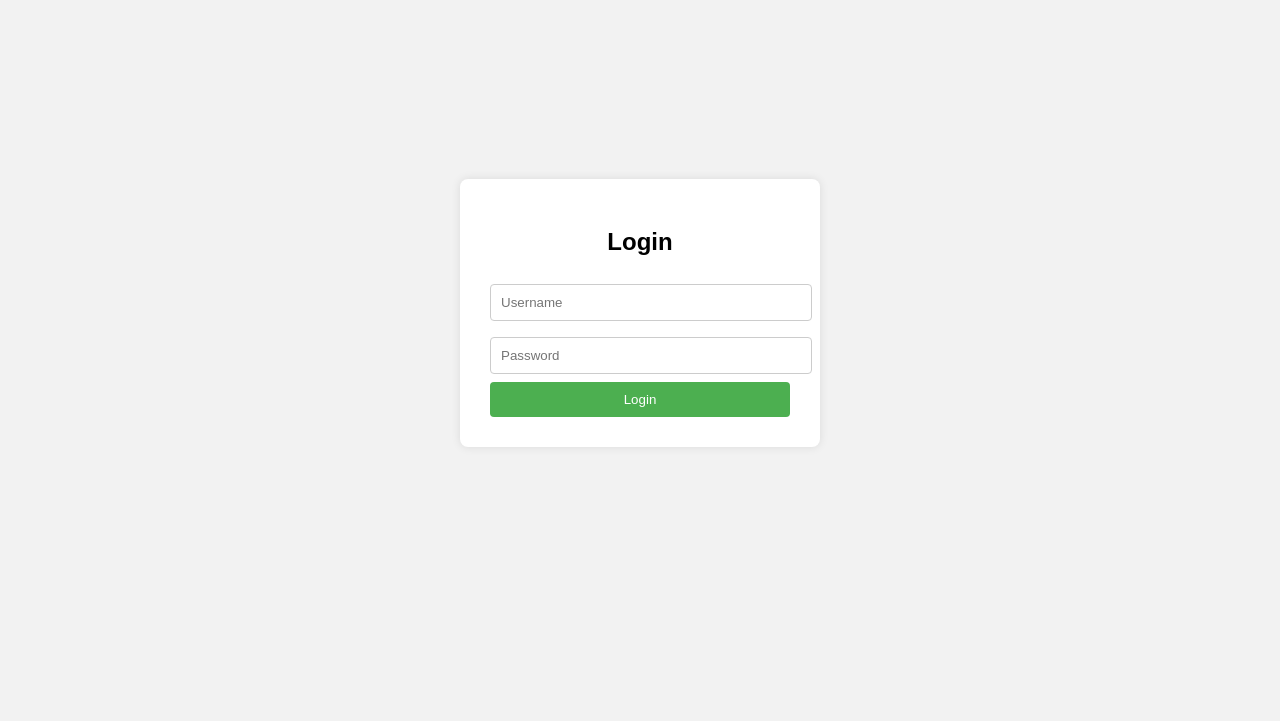
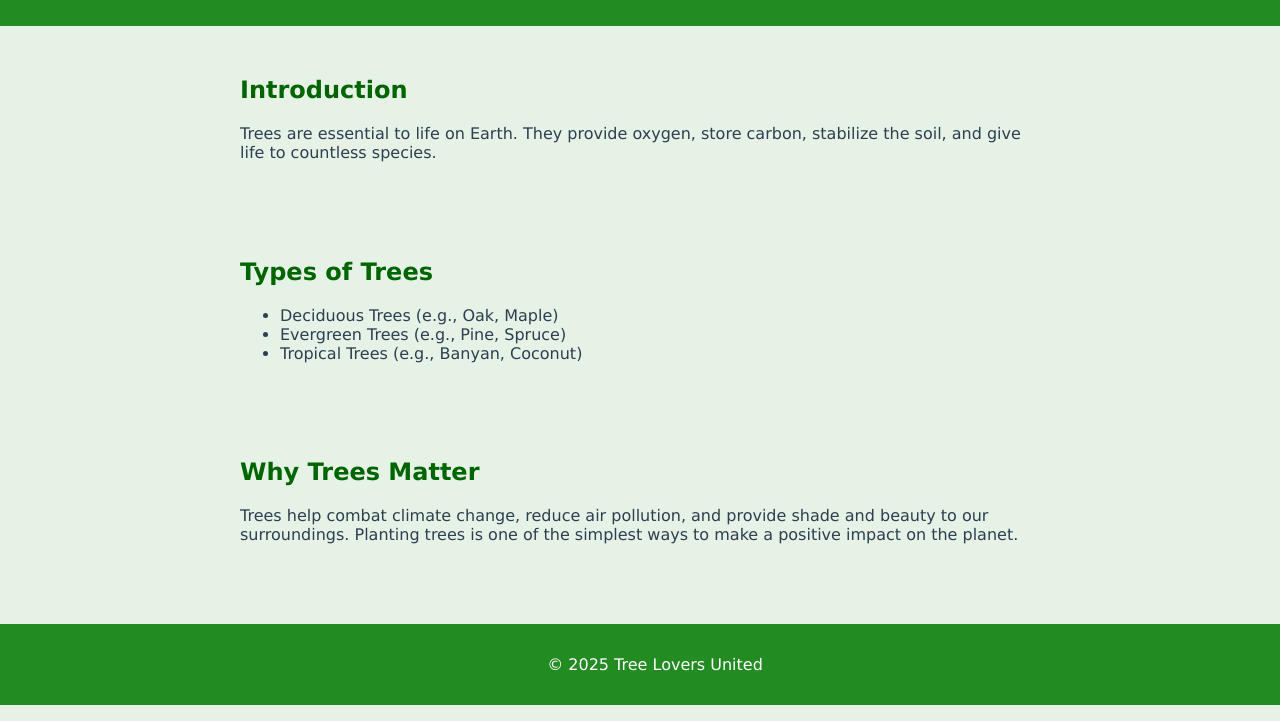
Before and after one commit to kushal-av/kushal.github.io, a plain HTML site: page index.html in a window 1280 px wide. Shown: the part 95-816 px from the top of the page. Drawn offline with Linux system fonts and the light colour scheme.

Commit message:
Update index.html

```diff
--- a/index.html
+++ b/index.html
@@ -3,57 +3,68 @@
 <head>
   <meta charset="UTF-8" />
   <meta name="viewport" content="width=device-width, initial-scale=1.0" />
-  <title>Simple Login Page</title>
+  <title>All About Trees</title>
   <style>
     body {
-      font-family: Arial, sans-serif;
-      background-color: #f2f2f2;
-      display: flex;
-      justify-content: center;
-      align-items: center;
-      height: 100vh;
+      font-family: Verdana, sans-serif;
+      margin: 0;
+      padding: 0;
+      background-color: #e6f2e6;
+      color: #2c3e50;
     }
-    .login-container {
-      background-color: white;
+    header {
+      background-color: #228B22;
+      color: white;
+      padding: 20px;
+      text-align: center;
+    }
+    section {
       padding: 30px;
-      border-radius: 8px;
-      box-shadow: 0 0 10px rgba(0,0,0,0.1);
-      width: 300px;
+      max-width: 800px;
+      margin: auto;
     }
-    .login-container h2 {
+    h2 {
+      color: #006400;
+    }
+    footer {
+      background-color: #228B22;
+      color: white;
       text-align: center;
-      margin-bottom: 20px;
-    }
-    input[type="text"],
-    input[type="password"] {
+      padding: 15px;
+      position: fixed;
+      bottom: 0;
       width: 100%;
-      padding: 10px;
-      margin: 8px 0;
-      border: 1px solid #ccc;
-      border-radius: 4px;
-    }
-    button {
-      width: 100%;
-      padding: 10px;
-      background-color: #4CAF50;
-      color: white;
-      border: none;
-      border-radius: 4px;
-      cursor: pointer;
-    }
-    button:hover {
-      background-color: #45a049;
     }
   </style>
 </head>
 <body>
-  <div class="login-container">
-    <h2>Login</h2>
-    <form>
-      <input type="text" placeholder="Username" required />
-      <input type="password" placeholder="Password" required />
-      <button type="submit">Login</button>
-    </form>
-  </div>
+
+  <header>
+    <h1>Welcome to the World of Trees</h1>
+  </header>
+
+  <section>
+    <h2>Introduction</h2>
+    <p>Trees are essential to life on Earth. They provide oxygen, store carbon, stabilize the soil, and give life to countless species.</p>
+  </section>
+
+  <section>
+    <h2>Types of Trees</h2>
+    <ul>
+      <li>Deciduous Trees (e.g., Oak, Maple)</li>
+      <li>Evergreen Trees (e.g., Pine, Spruce)</li>
+      <li>Tropical Trees (e.g., Banyan, Coconut)</li>
+    </ul>
+  </section>
+
+  <section>
+    <h2>Why Trees Matter</h2>
+    <p>Trees help combat climate change, reduce air pollution, and provide shade and beauty to our surroundings. Planting trees is one of the simplest ways to make a positive impact on the planet.</p>
+  </section>
+
+  <footer>
+    <p>&copy; 2025 Tree Lovers United</p>
+  </footer>
+
 </body>
 </html>
```
